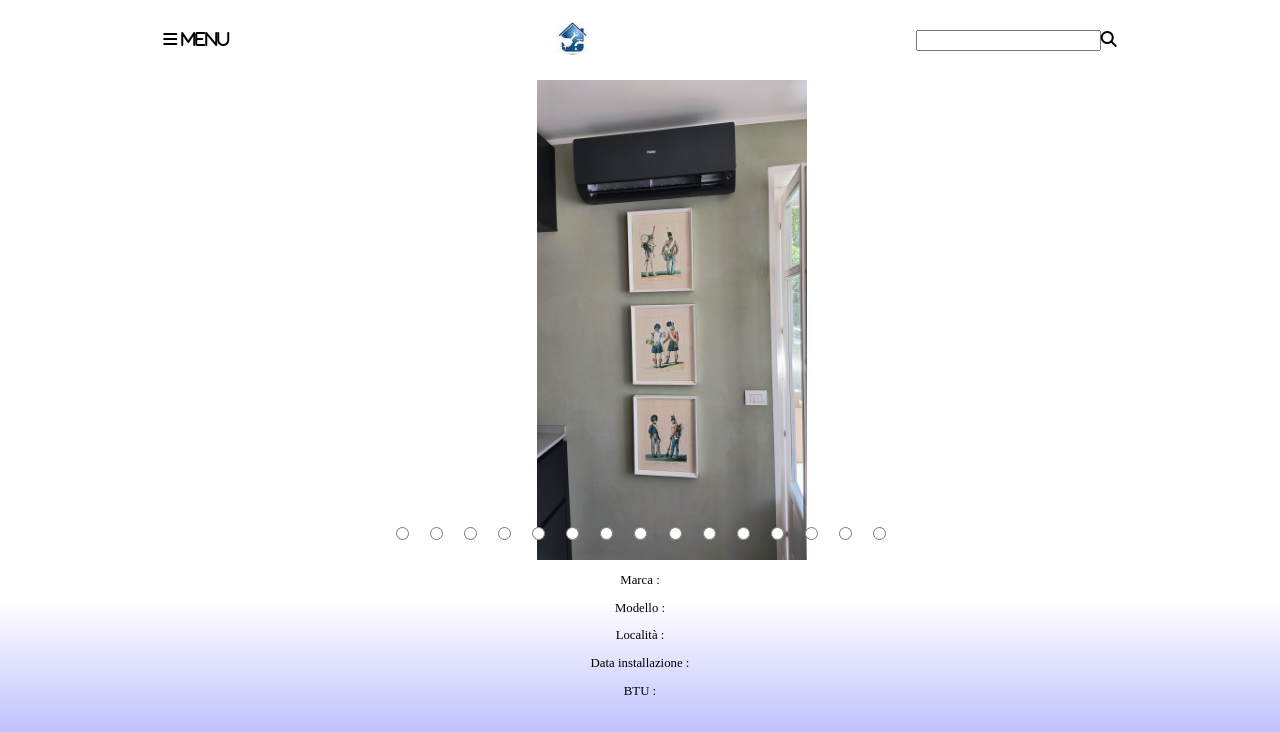
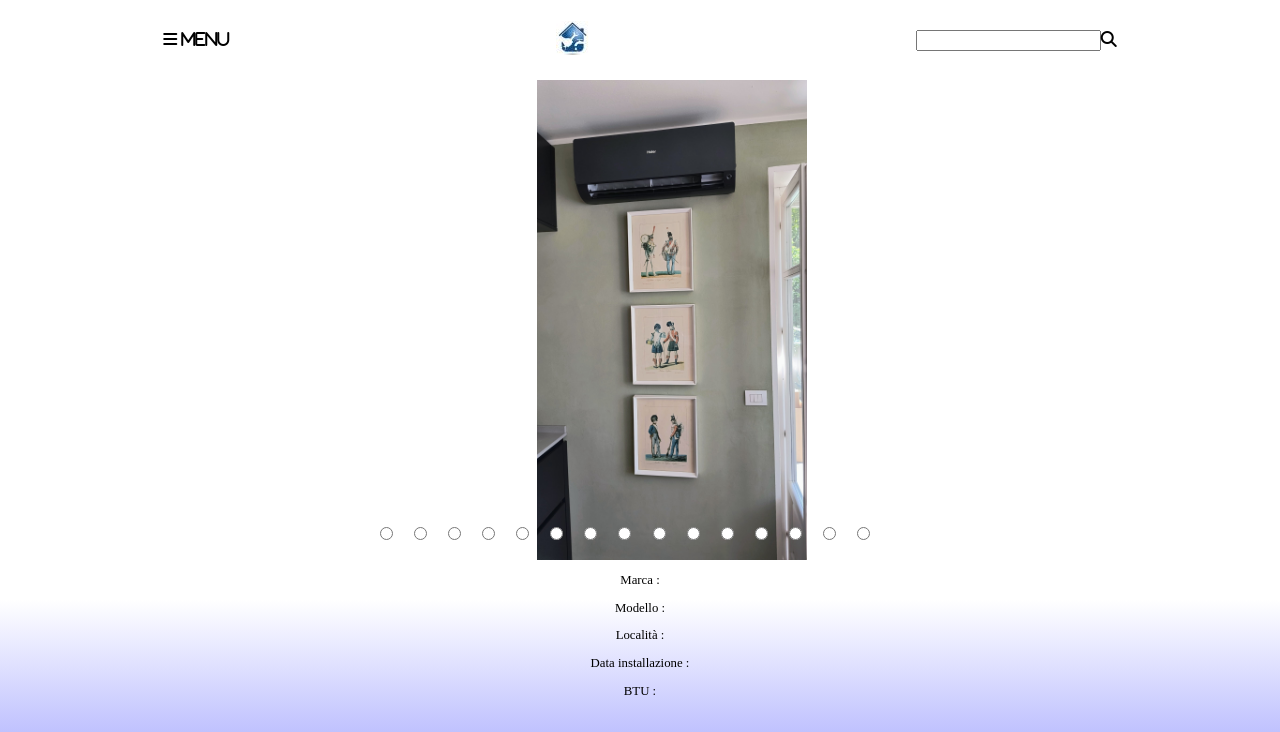
Before and after one commit to AxFerry/longoImpianti, a plain HTML site: page Lavori.html in a window 1280 px wide. Shown: the top 732 px of the page. Drawn offline with Linux system fonts and the light colour scheme.

Commit message:
Update style.css

```diff
--- a/style.css
+++ b/style.css
@@ -164,7 +164,7 @@ body{
 .carousel-radiant{
     z-index: 2;
     position: absolute;
-    left:25dvw;
+    left:25%;
     bottom: 2dvh;
 
     width: 40dvw;
```
